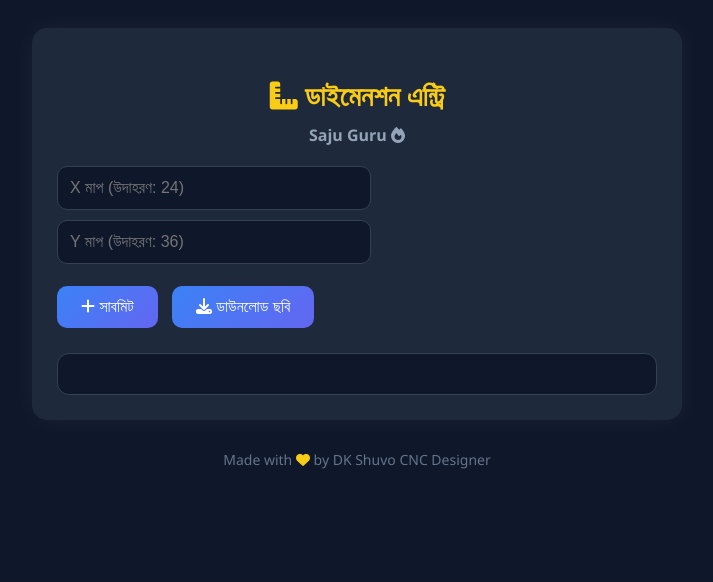
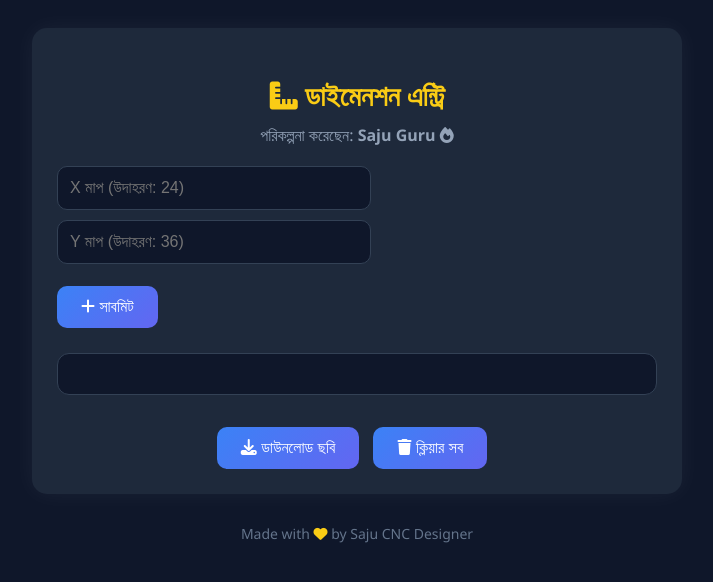
Before and after one commit to Game2123/Map, a plain HTML site: page index.html in a window 1280 px wide. Shown: the whole page, without its empty margins (283-996 px from the left). Drawn offline with Linux system fonts and the light colour scheme.

Commit message:
Update index.html

```diff
--- a/index.html
+++ b/index.html
@@ -98,21 +98,29 @@
     .footer i {
       color: #facc15;
     }
+    .bottom-buttons {
+      text-align: center;
+      margin-top: 20px;
+    }
   </style>
 </head>
 <body>
   <div class="container">
     <h2><i class="fa-solid fa-ruler-combined"></i> ডাইমেনশন এন্ট্রি</h2>
-    <div class="subtitle"><strong>Saju Guru</strong> <i class="fa-solid fa-fire"></i></div><input type="text" id="xValue" placeholder="X মাপ (উদাহরণ: 24)">
+    <div class="subtitle">পরিকল্পনা করেছেন: <strong>Saju Guru</strong> <i class="fa-solid fa-fire"></i></div><input type="text" id="xValue" placeholder="X মাপ (উদাহরণ: 24)">
 <input type="text" id="yValue" placeholder="Y মাপ (উদাহরণ: 36)">
 <br>
 <button onclick="addDimension()"><i class="fa-solid fa-plus"></i> সাবমিট</button>
-<button onclick="downloadScreenshot()"><i class="fa-solid fa-download"></i> ডাউনলোড ছবি</button>
 
 <div id="dimensions" class="dimensions"></div>
 
+<div class="bottom-buttons">
+  <button onclick="downloadScreenshot()"><i class="fa-solid fa-download"></i> ডাউনলোড ছবি</button>
+  <button onclick="clearDimensions()"><i class="fa-solid fa-trash"></i> ক্লিয়ার সব</button>
+</div>
+
   </div>  <div class="footer">
-    Made with <i class="fa-solid fa-heart"></i> by DK Shuvo CNC Designer
+    Made with <i class="fa-solid fa-heart"></i> by Saju CNC Designer
   </div>  <script src="https://html2canvas.hertzen.com/dist/html2canvas.min.js"></script>  <script>
     const dimensionDiv = document.getElementById('dimensions');
 
@@ -144,6 +152,13 @@
       document.getElementById('yValue').value = '';
     }
 
+    function clearDimensions() {
+      if (confirm('তুই কি সত্যিই সব মাপ ডিলিট করতে চাস?')) {
+        localStorage.removeItem('dimensions');
+        loadDimensions();
+      }
+    }
+
     function downloadScreenshot() {
       html2canvas(dimensionDiv).then(canvas => {
         const link = document.createElement('a');
@@ -155,4 +170,4 @@
 
     window.onload = loadDimensions;
   </script></body>
-  </html>
+</html>
```
